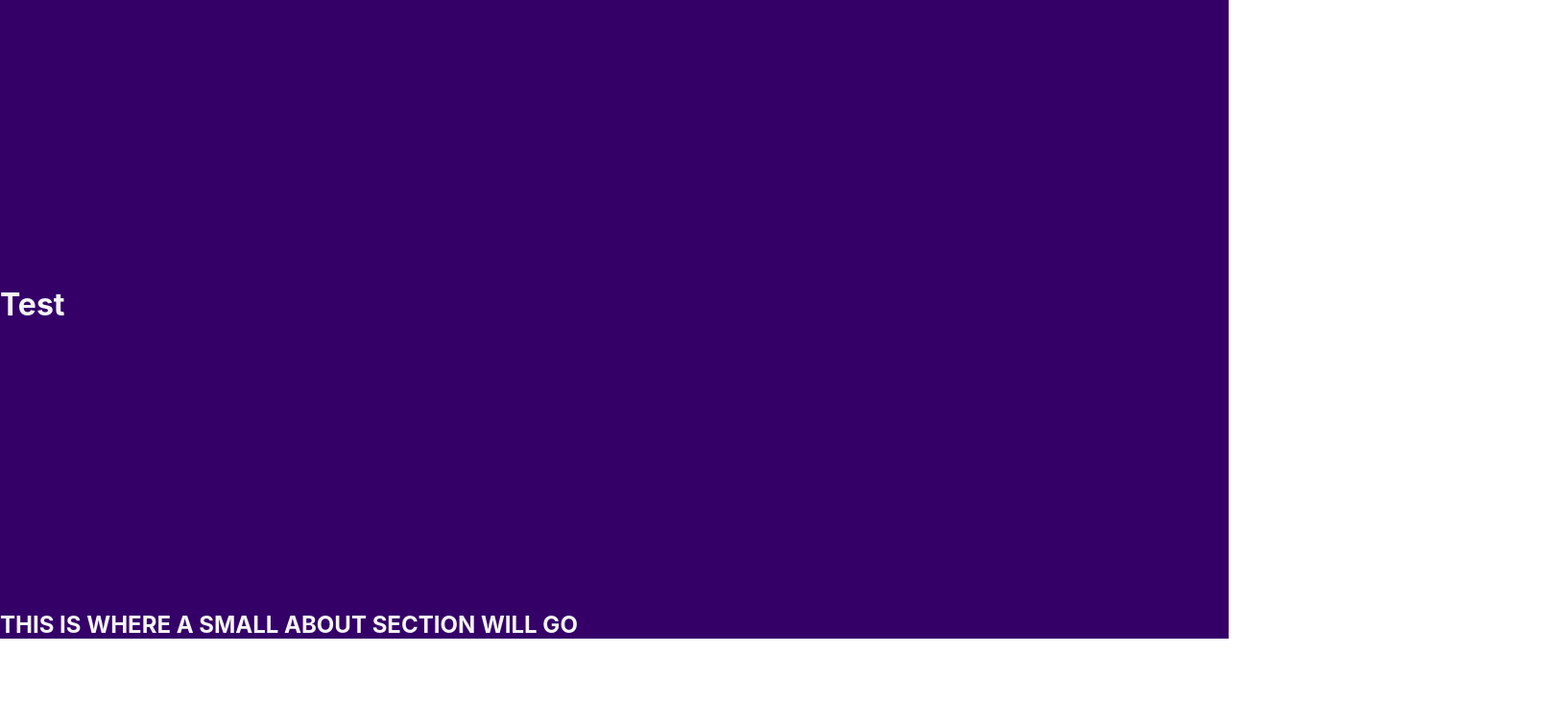
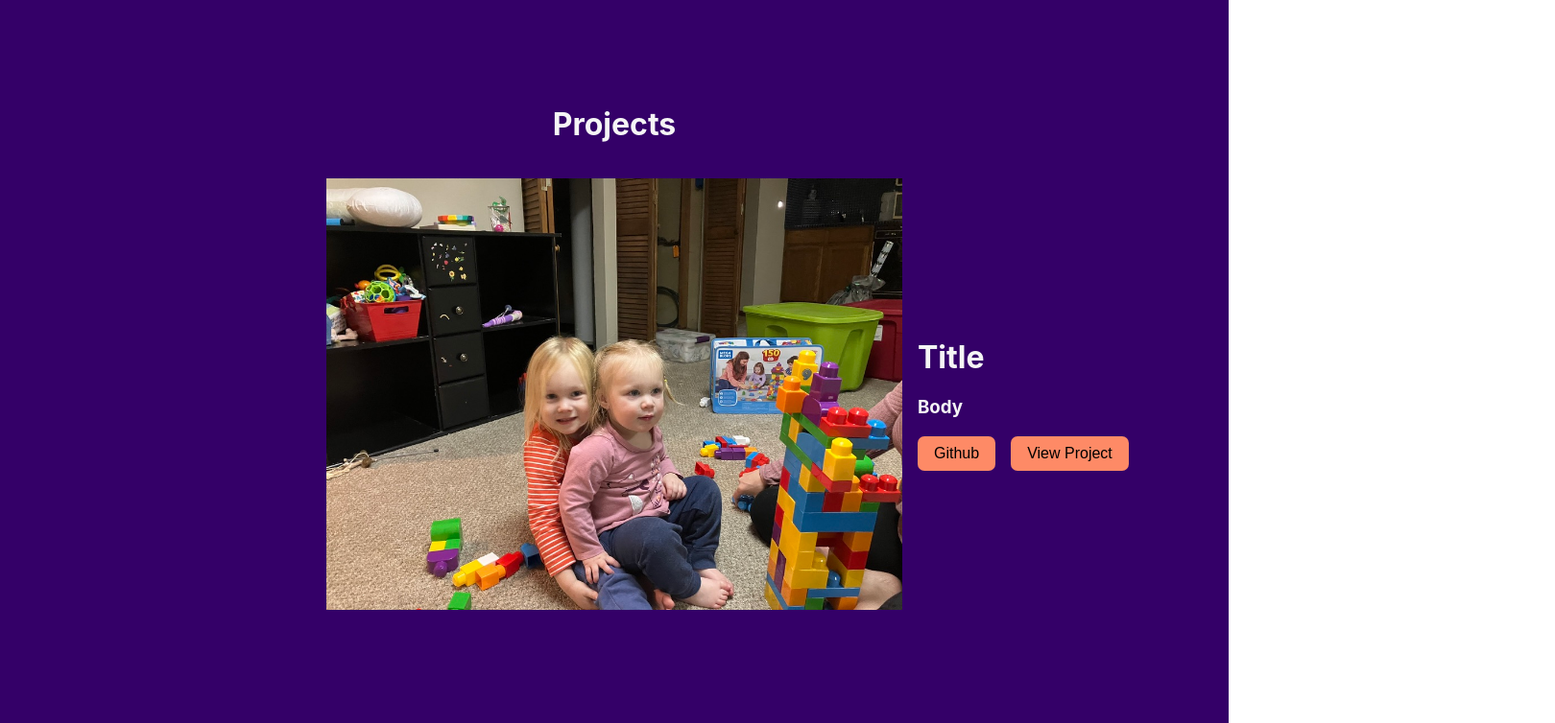
Before and after one commit to bojeebs/Portfolio-5, a React (Create React App) app: page / in a window 1280 px wide. Shown: the part 1127-1881 px from the top of the page at 96% size, 1620 px wide, since content can reach past the window. Before the commit the page ends 1813 px from the top, so only its background shows below. Built offline with nearby package versions, Linux system fonts and the light colour scheme.

Commit message:
project component almost done

```diff
--- a/src/App.css
+++ b/src/App.css
@@ -2,9 +2,10 @@
   background-color: #340068;
   color: whitesmoke;
   padding-top: 15px;
+  margin: 0 auto;
+}
 
 
-}
 
 .navbar {
 
@@ -77,6 +78,83 @@ margin-top: 350px;
   margin-top: 40px;
 }
 
+.proimage{
+  height: 450px;
+  width: 600px;
+}
+
+.container {
+  display: flex;
+  align-items: center;
+  margin-bottom: 10rem;
+}
+
+.content {
+  margin-left: 1rem;
+}
+
+.buttons {
+  display: flex;
+  gap: 1rem;
+  color: #FE8A66;
+
+}
+
+.project-div {
+  margin-top: 90px;
+  display: flex;
+  flex-direction: column;
+  align-items: center;
+}
+
+.orange-button {
+  background-color: #FE8A66;
+  color: black;
+  border: none;
+  padding: 9px 17px;
+  font-size: 1rem;
+  border-radius: 7px;
+  transition: all 0.2s ease-in-out;
+}
+
+.orange-button:hover {
+  background-color: white;
+  color: black;
+
+}
+.orange-button:active {
+  transform: scale(0.95);
+}
+
+.center {
+  text-align: center;
+}
+
+.container-wrapper {
+  display: flex;
+  margin-left: 680px;
+  width: 100%;
+  margin-top: 1rem;
+}
+
+
+
+
+
+
+
+
+
+
+
+
+
+
+
+
+
+
+
 
 .python {
   color: #F0DB4E;
--- a/src/App.js
+++ b/src/App.js
@@ -22,7 +22,7 @@ function App() {
       <Home id="home" />
       <Skills id="skills" />
       <Projects id="projects" />
-      <Aboutme id="aboutme" />
+      {/* <Aboutme id="aboutme" /> */}
 
     </div>
 );
--- a/src/Components/Aboutme.jsx
+++ b/src/Components/Aboutme.jsx
@@ -1,7 +1,7 @@
 const Aboutme = () => {
   return (
     <div className= "aboutme-div" id="aboutme">
-      <h2>THIS IS WHERE A SMALL ABOUT SECTION WILL GO</h2>
+
     </div>
   )
 }
--- a/src/Components/Projects.jsx
+++ b/src/Components/Projects.jsx
@@ -1,11 +1,66 @@
-const Projects = () => {
-  return (
-    <div className= "project-div" id="projects">
-      <h1>Test</h1>
+import placeholderImage from '../images/placeholder.jpeg';
 
 
+
+
+
+const Projects = () => {
+
+
+
+
+
+
+
+
+
+  return (
+    <div className="project-div" id="projects">
+      <div className="center">
+        <h1>Projects</h1>
+      </div>
+      <div className="container-wrapper">
+        <div className="container">
+          <img src={placeholderImage} alt="Placeholder" className="proimage" />
+          <div className="content">
+            <h1>Title</h1>
+            <h3>Body</h3>
+            <div className="buttons">
+              <button className="orange-button">Github</button>
+              <button className="orange-button">View Project</button>
+            </div>
+          </div>
+        </div>
+      </div>
+
+      <div className="container" style={{ flexDirection: "row-reverse" }}>
+        <div>
+          <img src={placeholderImage} alt="Placeholder" className="proimage" />
+        </div>
+        <div className="content">
+          <h1>Title</h1>
+          <h3>Body</h3>
+          <div className="buttons">
+            <button className="orange-button">Github</button>
+            <button className="orange-button">View Project</button>
+          </div>
+        </div>
+      </div>
+
+      <div className="container">
+        <img src={placeholderImage} alt="Placeholder" className="proimage" />
+        <div className="content">
+          <h1>Title</h1>
+          <h3>Body</h3>
+          <div className="buttons">
+            <button className="orange-button">Github</button>
+            <button className="orange-button">View Project</button>
+          </div>
+        </div>
+      </div>
     </div>
-  )
+  );
+
 
 }
 
```
Also changed, not shown: src/images/demuxed-1.jpg (added), src/images/placeholder.jpeg (added).
